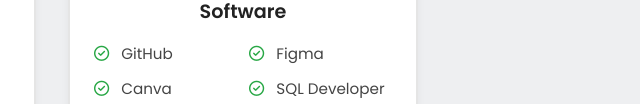
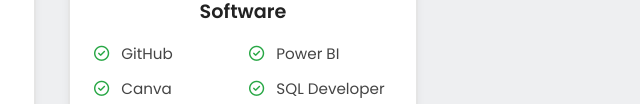
Before and after one commit to KayCynthia/KCNgwari.github.io, a plain HTML site: page index.html in a window 1280 px wide. Shown: the part 708-812 px from the top of the page, 588-1228 px from the left. Drawn offline with Linux system fonts and the light colour scheme.

Commit message:
Update index.html

```diff
--- a/index.html
+++ b/index.html
@@ -104,7 +104,7 @@
         <h3>Development Tools & Software</h3>
         <div class="experience-skills">
           <span><i class="fa-regular fa-circle-check"></i> GitHub</span>
-          <span><i class="fa-regular fa-circle-check"></i> Figma</span>
+          <span><i class="fa-regular fa-circle-check"></i> Power BI</span>
           <span><i class="fa-regular fa-circle-check"></i> Canva</span>
           <span><i class="fa-regular fa-circle-check"></i> SQL Developer</span>
           <span><i class="fa-regular fa-circle-check"></i> Android Studio</span>
```
